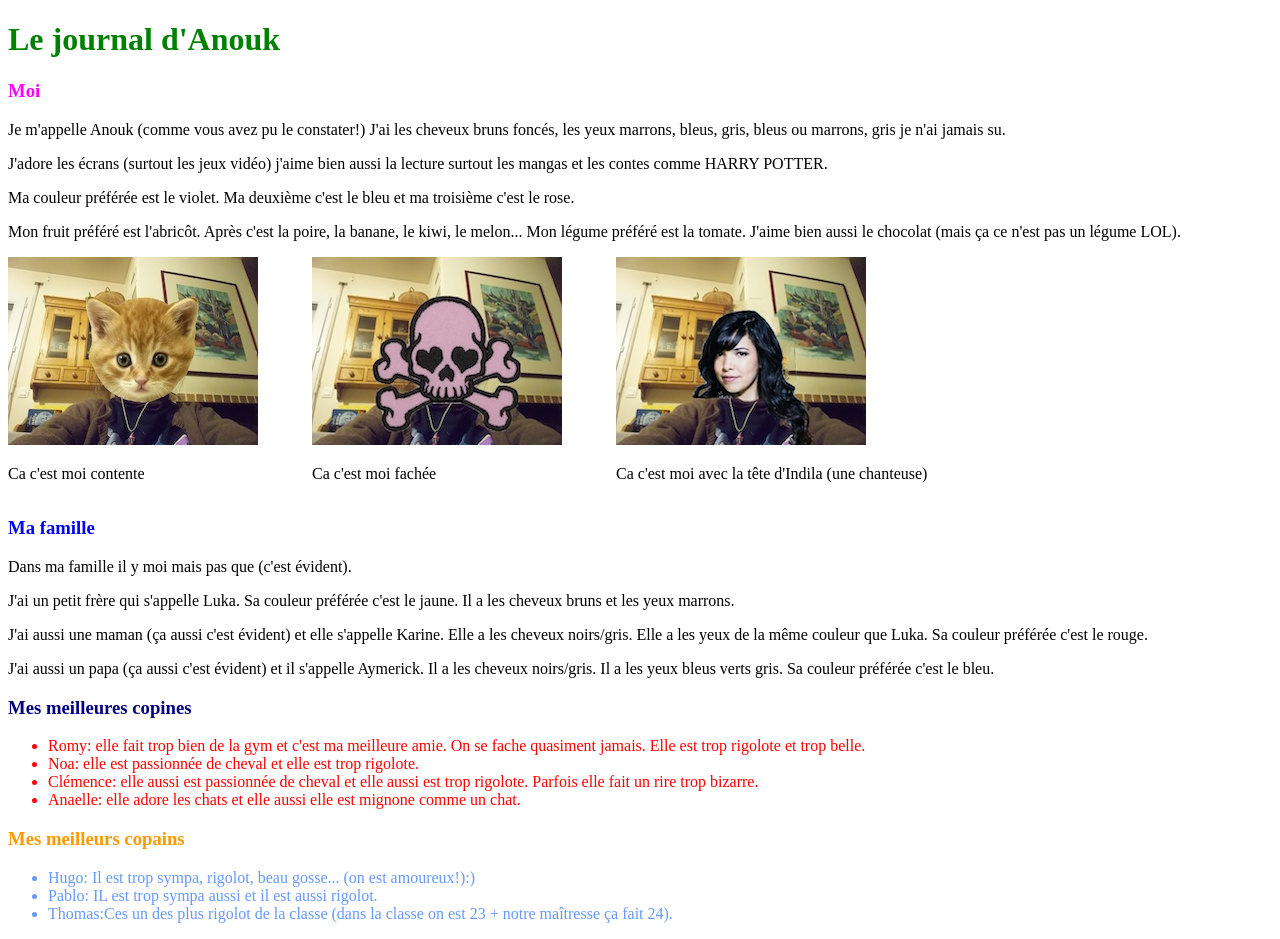
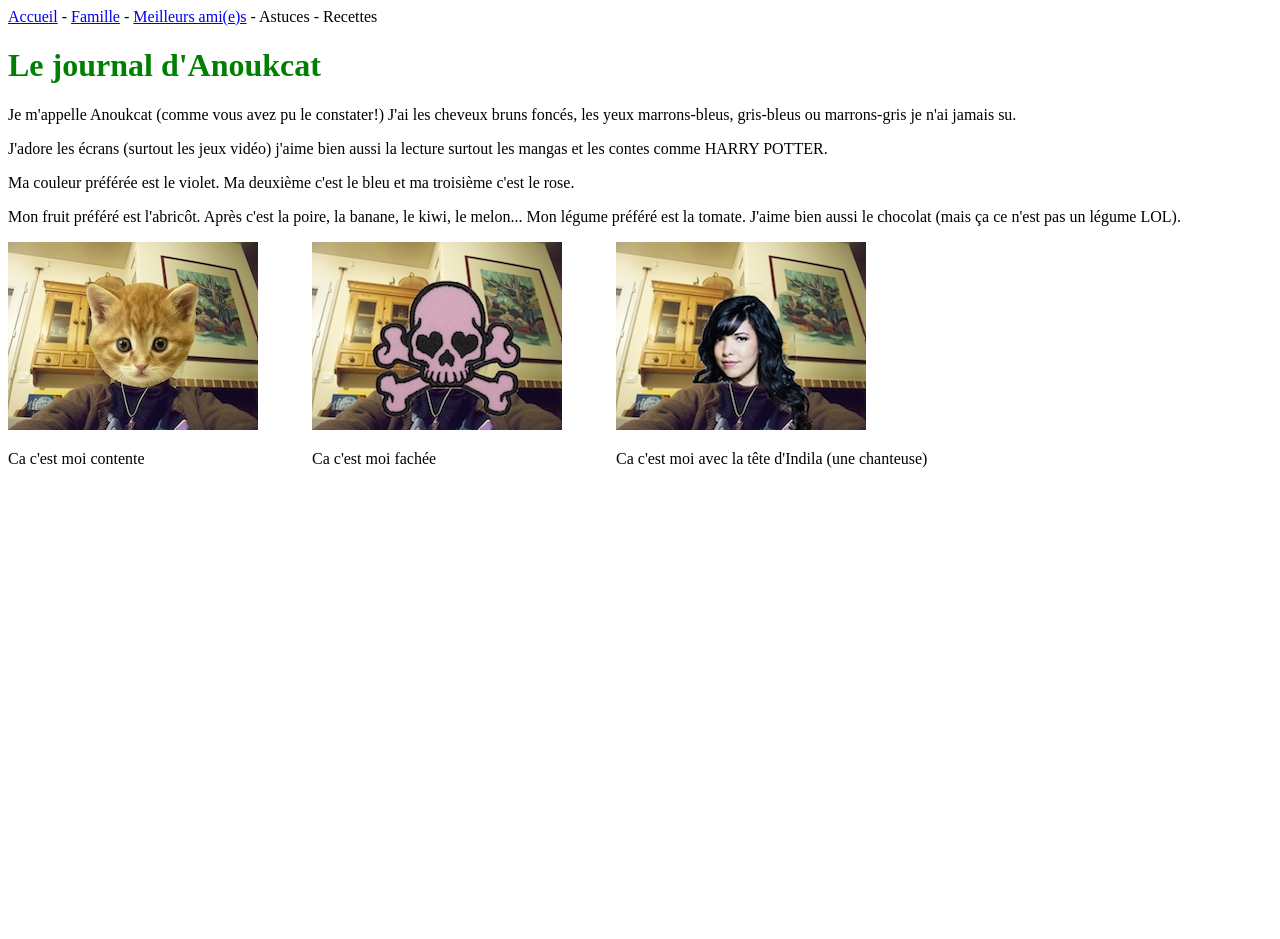
Before and after one commit to anoukcat/anoukcat.github.io, a plain HTML site: page index.html in a window 1280 px wide. After the commit the page ends 800 px from the top, so only its background shows below. Drawn offline with Linux system fonts and the light colour scheme.

Commit message:
Ajout des pages famille et amis

```diff
--- a/index.html
+++ b/index.html
@@ -1,18 +1,14 @@
 <!doctype html>
 
 <head>
-	<title>Les petites histoires d'Anouk</title>
+	<title>Les petites histoires d'Anoukcat</title>
 	<meta http-equiv="content-type" content="text/html; charset=utf-8" />
 
 	<style>
 	h1 { color: green; }
 
 	h3.moi { color: fuchsia;}
-	h3.famille {color:blue;}
-   h3.copines{color:navy;}
-	h3.copains{color:#FF9900}
-	ul.copains{color:#6699FF}
-	ul.copines{color:red}
+
 	div {
 		display: inline-block;
 		margin-right: 50px;
@@ -21,11 +17,14 @@
 </head>
 
 <body>
-	<h1>Le journal d'Anouk</h1>
+	<div>
+		<a href="index.html">Accueil</a> - <a href="famille.html">Famille</a> - <a href="amis.html">Meilleurs ami(e)s</a> - Astuces - Recettes
+	</div>
 
-	<h3 class="moi">Moi</h3>
+	<h1>Le journal d'Anoukcat</h1>
+
 	<p>
-		Je m'appelle Anouk (comme vous avez pu le constater!) J'ai les cheveux bruns foncés, les yeux marrons, bleus, gris, bleus ou marrons, gris je n'ai jamais su.
+		Je m'appelle Anoukcat (comme vous avez pu le constater!) J'ai les cheveux bruns foncés, les yeux marrons-bleus, gris-bleus ou marrons-gris je n'ai jamais su.
 	</p>
 	<p>
 		J'adore les écrans (surtout les jeux vidéo) j'aime bien aussi la lecture surtout les mangas et les contes comme HARRY POTTER.
@@ -59,39 +58,6 @@
 
 	</div>
 
-	<h3 class="famille">Ma famille</h3>
-   <p>
-       Dans ma famille il y moi mais pas que (c'est évident).
-   </p>
-
-   <p>
-   	J'ai un petit frère qui s'appelle Luka. Sa couleur préférée c'est le jaune. Il a les cheveux bruns et les yeux marrons.
-   </p>
-
-   <p>
-   	J'ai aussi une maman (ça aussi c'est évident) et elle s'appelle Karine. Elle a les cheveux noirs/gris. Elle a les yeux de la même couleur que Luka. Sa couleur préférée c'est le rouge.
-   </p>
-
-   <p>
-   	J'ai aussi un papa (ça aussi c'est évident) et il s'appelle Aymerick. Il a les cheveux noirs/gris. Il a les yeux bleus verts gris. Sa couleur préférée c'est le bleu.
-   </p>
-
-   <h3 class="copines">Mes meilleures copines</h3>
-   <p>
-   	<ul class="copines">
-   		<li>Romy: elle fait trop bien de la gym et c'est ma meilleure amie. On se fache quasiment jamais. Elle est trop rigolote et trop belle.</li>
-   		<li>Noa: elle est passionnée de cheval et elle est trop rigolote.</li>
-        	<li>Clémence: elle aussi est passionnée de cheval et elle aussi est trop rigolote. Parfois elle fait un rire trop bizarre.</li>
-        	<li>Anaelle: elle adore les chats et elle aussi elle est mignone comme un chat.</li>
-     	</ul>
-   <h3 class="copains"> Mes meilleurs copains</h3>
-   <p>
-       <ul class="copains">
-         <li>Hugo: Il est trop sympa, rigolot, beau gosse... (on est amoureux!):)</li>
-         <li>Pablo: IL est trop sympa aussi et il est aussi rigolot.</li>
-         <li>Thomas:Ces un des plus rigolot de la classe (dans la classe on est 23 + notre maîtresse ça fait 24).</li>
-   </p>
-
 </body>
 
 </html>
```
Also changed, not shown: amis.html (added, +41 -0 lines), famille.html (added, +35 -0 lines).
